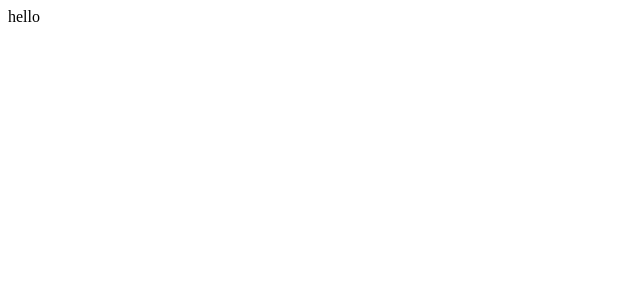
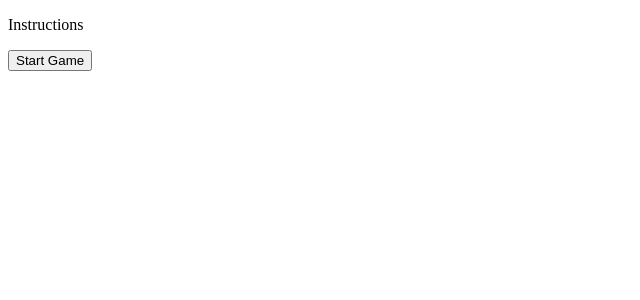
Before and after one commit to olilewis1/Project-Two, a React (Create React App) app: page / in a window 1280 px wide. Shown: the top 300 px of the page, without its empty margins (0-640 px from the left). Built offline with nearby package versions, Linux system fonts and the light colour scheme.

Commit message:
filling in components

```diff
--- a/src/components/Home.js
+++ b/src/components/Home.js
@@ -1,10 +1,17 @@
 import React from 'react'
-
+import { Link } from 'react-router-dom'
 const Home = () => {
   return (
-    <div>
-      hello
-    </div>
+    <>
+      <div className = "home-container">
+        <div className = 'instructions-div'>
+          <p>Instructions</p>
+        </div>
+        <Link to="/cards">
+          <button>Start Game </button>
+        </Link>
+      </div>
+    </>
   )
 }
 
--- a/src/components/cards/CardIndex.js
+++ b/src/components/cards/CardIndex.js
@@ -1,11 +1,30 @@
-import React from 'react'
+import React, { useState, useEffect } from 'react'
+import axios from 'axios'
+
+import CardInfo from './CardInfo'
 
 
 
 const CardIndex = () => {
+
+  const [cards, setCards] = useState(null)
+  console.log(cards)
+  useEffect(() => {
+    const getData = async () => {
+      const response = await axios.get('https://swapi.dev/api/starships/')
+      console.log('DATA', response)
+      setCards(response.data)
+    }
+    getData()
+  }, [])
+
+
   return (
     <div>
-      hi
+      { cards.map( card => (
+        <CardInfo key={card.name} {...cards}/>
+      ) )}
+
     </div>
   )
 }
--- a/src/components/cards/CardInfo.js
+++ b/src/components/cards/CardInfo.js
@@ -1,9 +1,9 @@
 import React from 'react'
 
-const Card = () => {
+const Card = ({ name }) => {
   return (
     <div>
-
+      console.log({ name })
     </div>
   )
 }
```
Also changed, not shown: src/components/cards/CardShow.js (deleted, +0 -11 lines).
